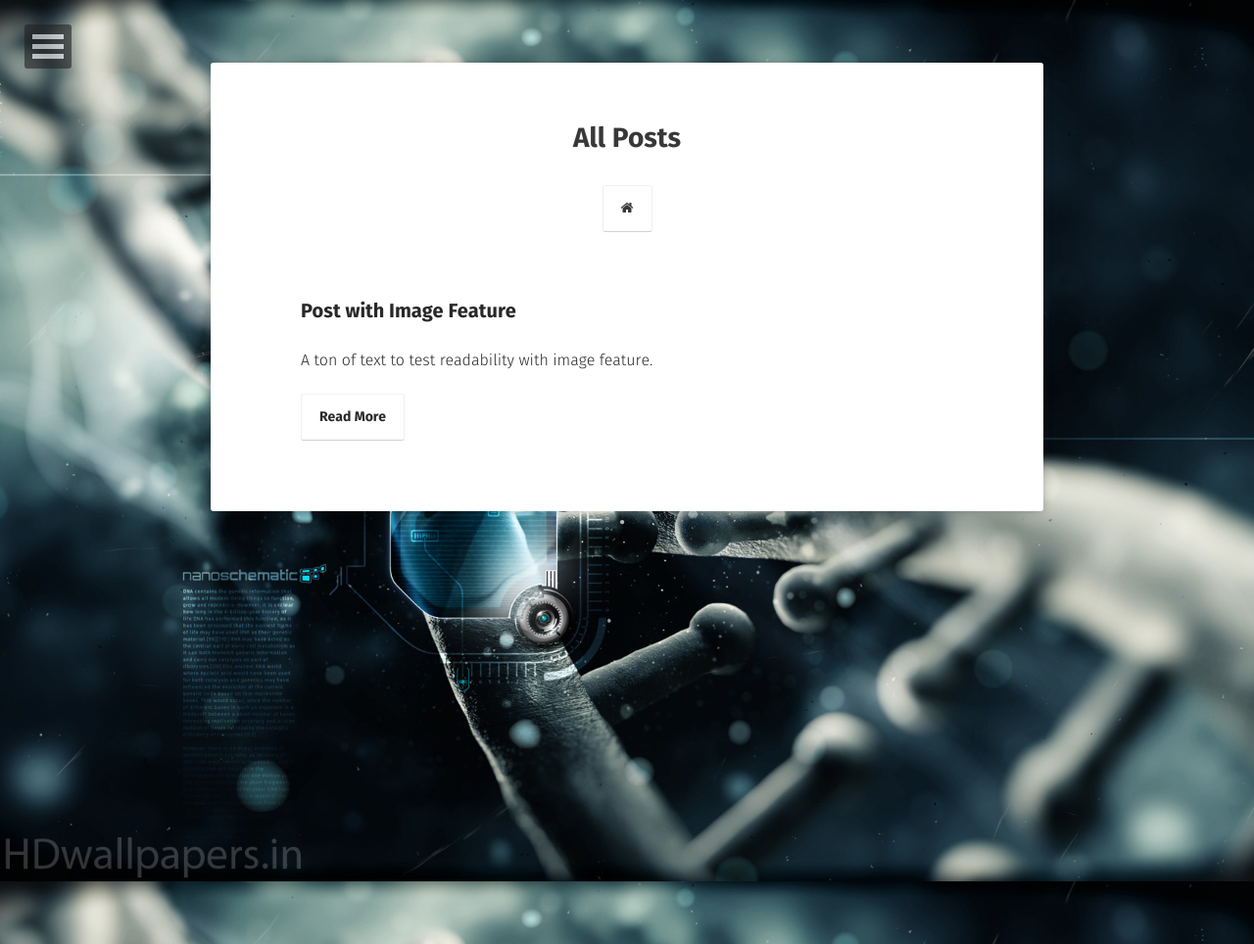
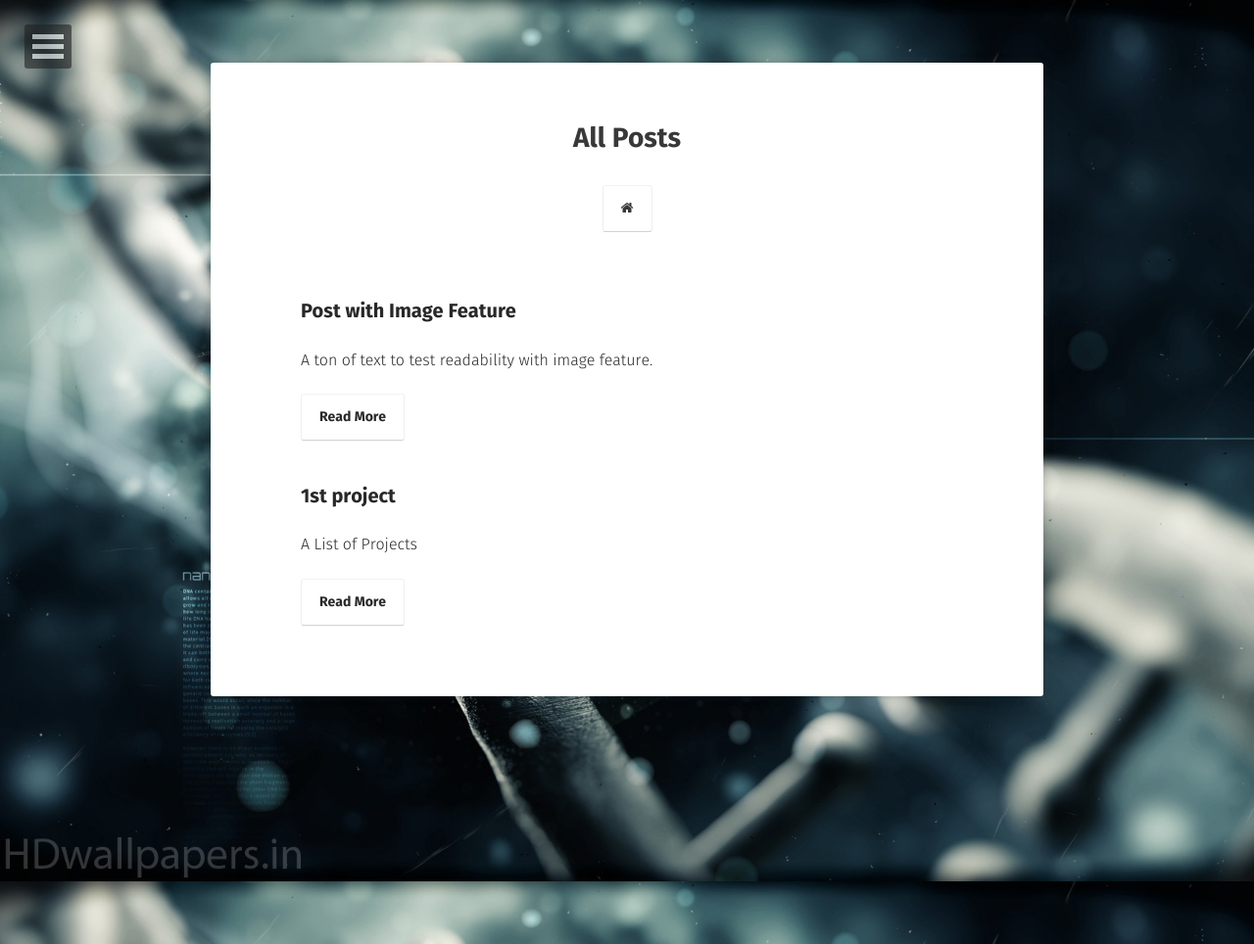
Before and after one commit to raju0x/raju0x.github.io, a Jekyll site: the page built from posts/index.md, in a window 1280 px wide. Shown: the whole page at 98% size. Built offline with Jekyll 4.4.1, drawn with Linux system fonts in a browser that asks for light colours; some web fonts are replaced.

Commit message:
Update and rename project.md to 2016-07-06-first-project.md

```diff
--- a/_posts/project.md
+++ b/_posts/2016-07-06-first-project.md
@@ -1,6 +1,7 @@
 ---
 layout: project
-title: All Projects
+title: 1st project
+date: 2016-07-06
 excerpt: "A List of Projects"
 comments: false
 ---
```
